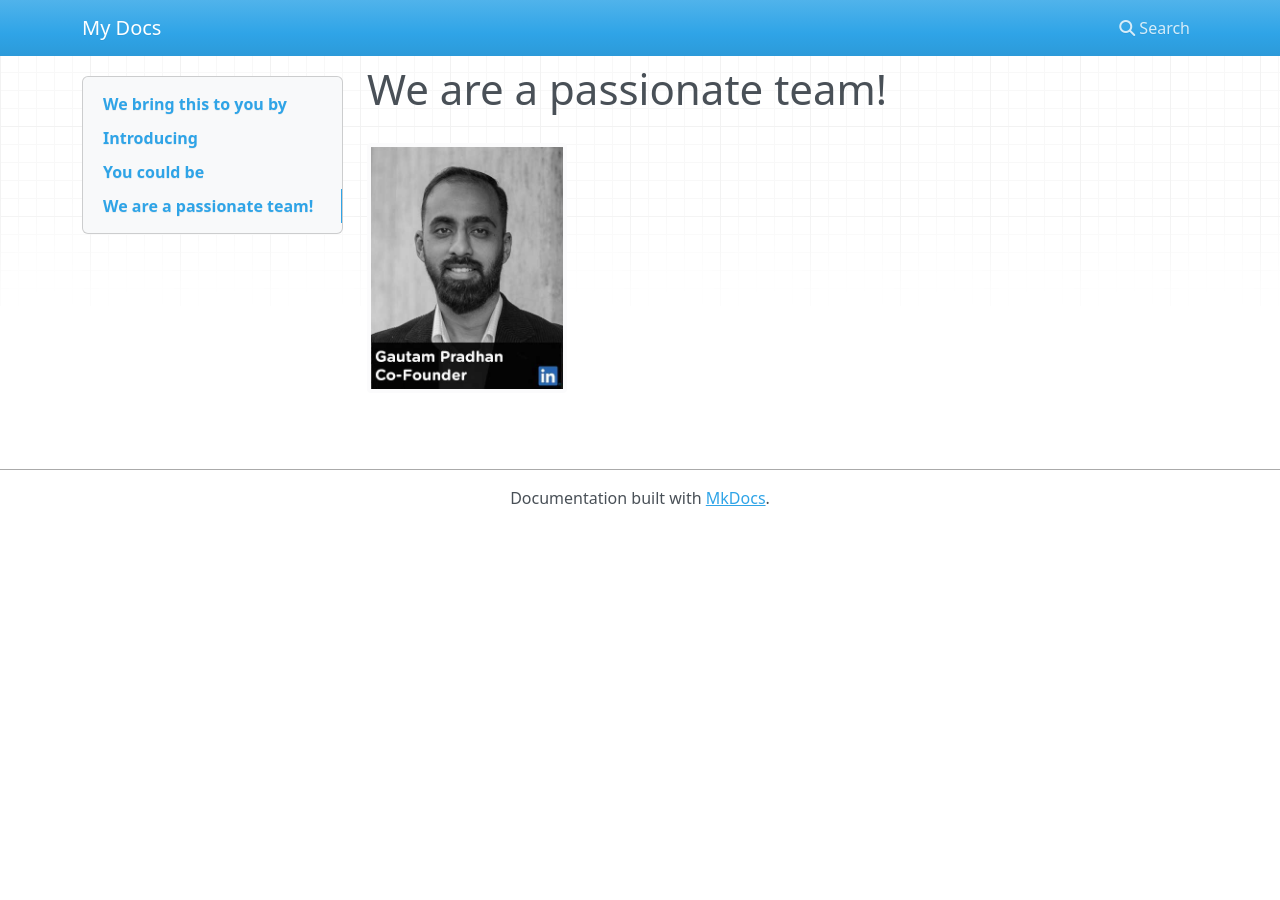
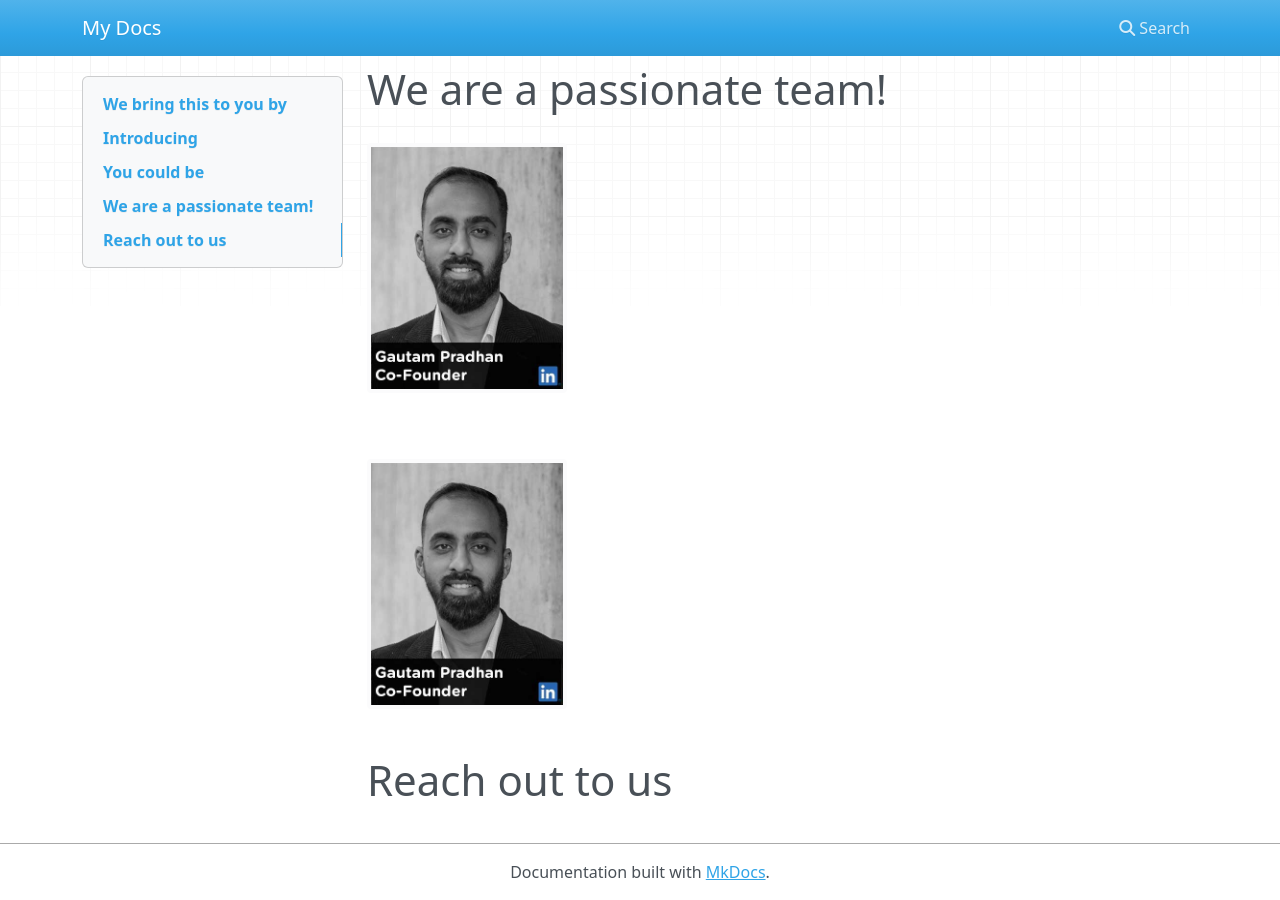
Before and after one commit to vivekpradhan/earthmetry-website, an MkDocs documentation site: the page built from docs/index.md, in a window 1280 px wide and 900 px high, scrolled down 1107 px. Built offline with MkDocs 1.6.1, drawn with Linux system fonts in a browser that asks for light colours; nearby versions of some CDN libraries; before the commit the page ends 1633 px from its top, so only the background shows below that.

Commit message:
Testing with 2 team members

```diff
--- a/docs/index.md
+++ b/docs/index.md
@@ -29,3 +29,11 @@ Our first solutions will address the energy sector in India with a data analytic
 <a href="https://www.linkedin.com/in/gautamnilambarpradhan" target="_blank">
   <img src="/images/GP_WebsitePhoto.jpg" alt="" style="width:200px;height:250px;border:0;">
 </a>
+
+<a href="https://www.linkedin.com/in/gautamnilambarpradhan" target="_blank">
+  <img src="/images/GP_WebsitePhoto.jpg" alt="" style="width:200px;height:250px;border:0;">
+</a>
+
+
+
+# Reach out to us
```
